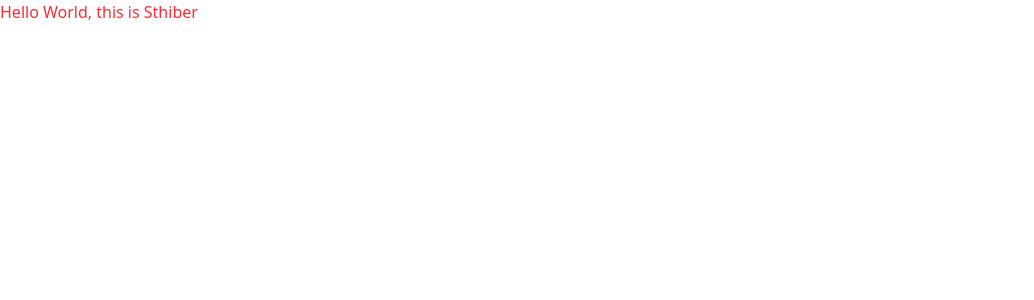
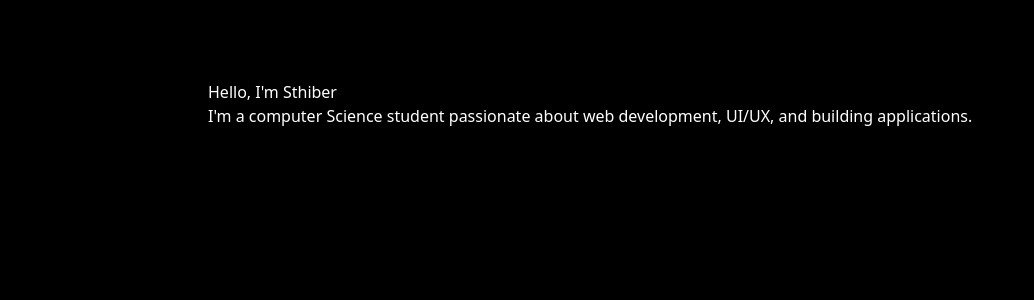
Before and after one commit to Sthiber/portfolio_website, a React (Vite) app: page / in a window 1280 px wide. Shown: the top 300 px of the page, without its empty margins (0-1034 px from the left). Built offline with nearby package versions, Linux system fonts and the light colour scheme.

Commit message:
Placeholder for main

```diff
--- a/src/App.tsx
+++ b/src/App.tsx
@@ -2,7 +2,14 @@
 function App() {
 
   return (
-    <h1 className="text-red-500 justify-center">Hello World, this is Sthiber</h1>
+    <main className="min-h-screen bg-black text-white font-sans">
+      <section className="max-w-4xl mx-auto px-4 py-20">
+        <h1>Hello, I'm Sthiber</h1>
+        <p>
+          I'm a computer Science student passionate about web development, UI/UX, and building applications.
+        </p>
+      </section>
+    </main>
 
   )
 }
```
